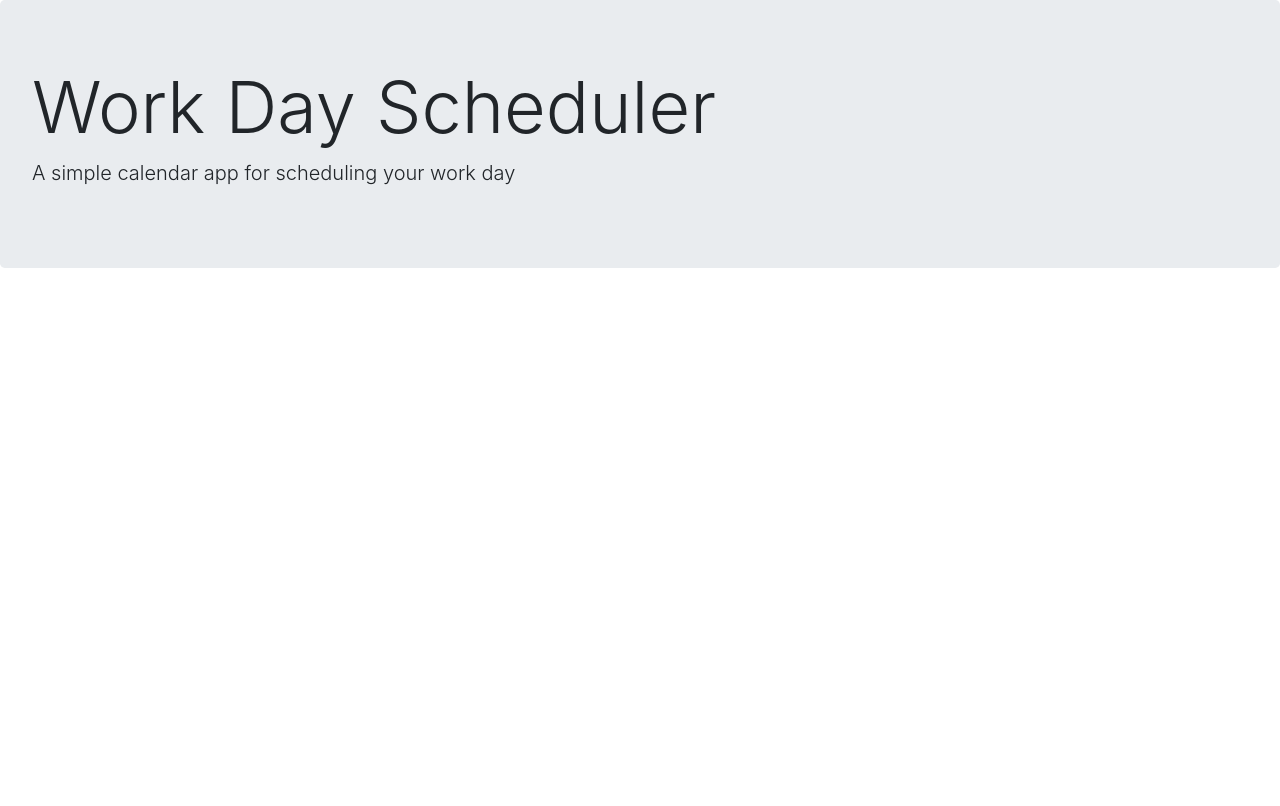
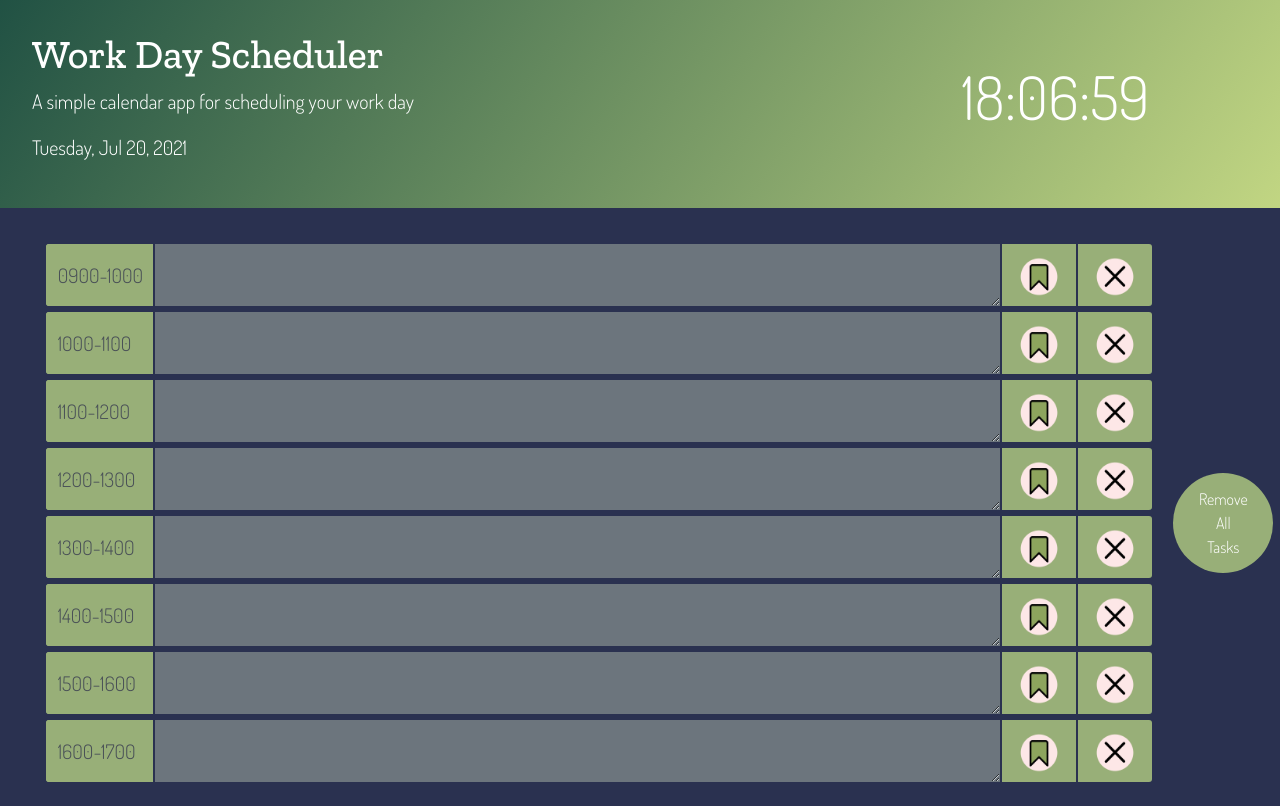
Before and after one commit to eliselabonte/work-tracker, a plain HTML site: page index.html in a window 1280 px wide. Drawn offline with nearby package versions, Linux system fonts and the light colour scheme; files that its build step writes are made by us from their sources.

Commit message:
Added functionality to JS, Icons for buttons, Screenshot and description to README.md, Made a button for remove all tasks

```diff
--- a/assets/script.js
+++ b/assets/script.js
@@ -0,0 +1,97 @@
+
+
+// const getLocalStorage = key => localStorage.getItem(key)
+function getLocalStorage(key) {
+    localStorage.getItem(key)
+}
+// const setLocalStorage = (key, data) => localStorage.setItem(key, data)
+
+$(function () {
+
+const $saveButton = $('.save');
+const $removeThisEntryButton = $('.remove');
+const $removeAllEntriesButton = $('.removeAllEntriesButton');
+const $dayDisplay = $('#currentDay');
+const $clockDisplay = $('#currentTime');
+
+let currentTime = dayjs();
+
+const availableHours = [ 9, 10, 11, 12, 13, 14, 15, 16 ];
+
+// if the hour for a row has already passed, change its color to gray
+function colorChangeRows()  {
+    availableHours.forEach(function(hour) {
+        const currentHour = currentTime.format('HH');
+        const $taskDetailsArea = $(`#${hour}`);
+        if (hour < currentHour) {
+            $taskDetailsArea.addClass('gray');
+        }
+    })
+};
+
+// check storage for data, enter data into corresponding time blocks
+function pullAllFromStorage()  {
+    availableHours.forEach((hour) => {
+        const data = localStorage.getItem(hour)
+        const $taskDetails = $(`#${hour}`);
+        $taskDetails.text(data);
+    })
+
+            // const $taskDetails = $('#' + hour);
+        // const name = 'susan'
+        //     `hello my name is ${name}`
+        //     'hello my name is' + name
+};
+
+$saveButton.click(function (e)   {
+
+    const $thingClicked = $(e.target);
+    const $correspondingTextArea = $thingClicked.closest('button').siblings('textarea');
+    const $newEntryKey = $correspondingTextArea.attr('data-index');
+    const $newEntryValue = $correspondingTextArea.val();
+
+    // save in local storage with corresponding time block
+    localStorage.setItem($newEntryKey, $newEntryValue)
+
+});
+
+$removeThisEntryButton.click(function (e){
+
+    const $thingClicked = $(e.target);
+    const $taskDetailsArea = $thingClicked.closest('button').siblings('textarea');
+    const $entryKey = $taskDetailsArea.attr('data-index');
+
+    localStorage.setItem($entryKey, '');
+
+    $taskDetailsArea.val('');
+
+});
+
+$removeAllEntriesButton.click(function () {
+
+    const $taskInputArea = $('textarea');
+    $taskInputArea.val('');
+    localStorage.clear();
+
+
+});
+
+// display the timer
+function keepTime() {
+
+    currentTime = dayjs();
+    const day = currentTime.format('dddd, MMM DD, YYYY');
+    const time = currentTime.format('HH:mm:ss');
+
+    $dayDisplay.text(day);
+    $clockDisplay.text(time);
+
+}
+
+setInterval(keepTime, 1000);
+
+pullAllFromStorage();
+
+colorChangeRows();
+
+});
--- a/assets/style.css
+++ b/assets/style.css
@@ -0,0 +1,117 @@
+html    {
+    --dark-blue: rgb(42, 49, 80);
+    --dark-green: rgb(31, 80, 67);
+    --light-green: rgb(195, 215, 131);
+    --soft-pink: rgb(233, 219, 210);
+    --gray: rgb(160, 160, 160);
+    --forest-green:rgb(152, 175, 120);
+    --forest-green-transparent:rgb(152, 175, 120, 0.6);
+    --header-transition:linear-gradient(125deg, rgb(31, 80, 67)0%, rgb(195, 215, 131))50%;
+    --body-transition: linear-gradient(rgb(42, 49, 80), rgb(108, 167, 142));
+    --body-font: 'Dosis', sans-serif;;
+    --header-font: 'Zilla Slab', serif;
+}
+
+body    {
+    background: var(--dark-blue);
+}
+
+textarea.form-control    {
+    background-color: var(--soft-pink);
+    border:2px solid var(--dark-blue);
+    font-family: var(--body-font);
+}
+
+div.input-group {
+    margin: 2px;
+}
+
+header.jumbotron    {
+    background: var(--header-transition);
+    padding-bottom: 30px;
+    padding-top: 30px;
+}
+
+h1  {
+    font-size:40px;
+    font-family: var(--header-font);
+}
+
+span.input-group-text, div.col-8 > p.lead, p.clock   {
+    font-family: var(--body-font);
+    font-size: 20px;
+}
+
+header.jumbotron h1, p {
+    color:white;
+}
+
+p.clock {
+    font-size: 60px;
+    vertical-align: center;
+}
+
+div.col-4   {
+    justify-content: center;
+    align-items: center;
+}
+
+div.container   {
+    margin-bottom:20px;
+}
+
+span.input-group-text   {
+    width:110px;
+    background-color: var(--forest-green);
+    border:2px solid var(--dark-blue);
+    border-right:none;
+}
+
+button.btn  {
+    background-color: var(--forest-green);
+    border:2px solid var(--dark-blue);
+    border-left:none;
+    border-radius:0px;
+}
+
+button.btn.remove   {
+    border-radius:0px 5px 5px 0px;
+}
+
+button.removeAllEntriesButton   {
+    height:100px;
+    width:100px;
+    border-radius: 50%;
+    font-family: var(--body-font);
+    border:none;
+}
+
+button.removeAllEntriesButton:hover {
+    background-color: brown;
+}
+
+div.container   {
+    margin-right:0px;
+    margin-left: 20px;
+}
+
+div.outer-container-with-remove-button   {
+    display:flex;
+    flex-direction:row;
+    justify-content: space-evenly;
+    align-items: center;
+}
+
+div.container > div.input-group > button.hover:hover  {
+    background-color: var(--forest-green-transparent);
+}
+
+img.save-img, img.remove-img {
+    height:50px;
+    width:auto;
+}
+
+textarea.gray    {
+    background-color: var(--gray);
+    color:black;
+}
--- a/index.html
+++ b/index.html
@@ -4,6 +4,10 @@
     <meta charset="UTF-8" />
     <meta name="viewport" content="width=device-width, initial-scale=1.0" />
     <meta http-equiv="X-UA-Compatible" content="ie=edge" />
+    <link rel="preconnect" href="https://fonts.googleapis.com">
+    <link rel="preconnect" href="https://fonts.gstatic.com" crossorigin>
+    <link href="https://fonts.googleapis.com/css2?family=Dosis:wght@300&family=Zilla+Slab:wght@500&display=swap" rel="stylesheet">
+    <script src="https://code.jquery.com/jquery-3.5.1.min.js"></script>
     <link
       rel="stylesheet"
       href="https://stackpath.bootstrapcdn.com/bootstrap/4.3.1/css/bootstrap.min.css"
@@ -18,21 +22,102 @@
       href="https://fonts.googleapis.com/css?family=Open+Sans&display=swap"
       rel="stylesheet"
     />
-    <link rel="stylesheet" href="style.css" />
+    <link rel="stylesheet" href="./assets/style.css" />
     <title>Work Day Scheduler</title>
   </head>
 
   <body>
-    <header class="jumbotron">
-      <h1 class="display-3">Work Day Scheduler</h1>
-      <p class="lead">A simple calendar app for scheduling your work day</p>
-      <p id="currentDay" class="lead"></p>
+    <header class="jumbotron grid row">
+        <div class="col-8">
+            <h1>Work Day Scheduler</h1>
+            <p class="lead">A simple calendar app for scheduling your work day</p>
+            <p id="currentDay" class="lead">Today's Date</p>
+        </div>
+        <div class="col-4 d-flex">
+            <p id="currentTime" class="lead clock">00:00:00</p>
+        </div>
     </header>
-    <div class="container">
-      <!-- Timeblocks go here -->
+
+    <div id="outer-container-with-remove-button" class="outer-container-with-remove-button" >
+          <div class="container">
+
+            <div class="input-group">
+              <div class="input-group-prepend">
+                <span class="input-group-text">0900-1000</span>
+              </div>
+              <textarea class="form-control" data-index="9" id="9"></textarea>
+              <button type="button" class="btn btn-info hover save"><img class="save-img" src="assets/Save_Icon.png" /></button>
+              <button type="button" class="btn btn-info hover remove"><img class="remove-img" src="assets/remove_icon.png" /></button>
+            </div>
+
+            <div class="input-group">
+              <div class="input-group-prepend">
+                <span class="input-group-text">1000-1100</span>
+              </div>
+              <textarea class="form-control" data-index="10" id="10"></textarea>
+              <button type="button" class="btn btn-info hover save"><img class="save-img" src="assets/Save_Icon.png" /></button>
+              <button type="button" class="btn btn-info hover remove"><img class="remove-img" src="assets/remove_icon.png" /></button>
+            </div>
+
+            <div class="input-group">
+              <div class="input-group-prepend">
+                <span class="input-group-text">1100-1200</span>
+              </div>
+              <textarea class="form-control" data-index="11" id="11"></textarea>
+              <button type="button" class="btn btn-info hover save"><img class="save-img" src="assets/Save_Icon.png" /></button>
+              <button type="button" class="btn btn-info hover remove"><img class="remove-img" src="assets/remove_icon.png" /></button>
+            </div>
+
+              <div class="input-group">
+                  <div class="input-group-prepend">
+                  <span class="input-group-text">1200-1300</span>
+                  </div>
+                  <textarea class="form-control" data-index="12" id="12"></textarea>
+                  <button type="button" class="btn btn-info hover save"><img class="save-img" src="assets/Save_Icon.png" /></button>
+                  <button type="button" class="btn btn-info hover remove"><img class="remove-img" src="assets/remove_icon.png" /></button>
+              </div>
+
+              <div class="input-group">
+                  <div class="input-group-prepend">
+                  <span class="input-group-text">1300-1400</span>
+                  </div>
+                  <textarea class="form-control" data-index="13" id="13"></textarea>
+                  <button type="button" class="btn btn-info hover save"><img class="save-img" src="assets/Save_Icon.png" /></button>
+                  <button type="button" class="btn btn-info hover remove"><img class="remove-img" src="assets/remove_icon.png" /></button>
+              </div>
+
+              <div class="input-group">
+                  <div class="input-group-prepend">
+                  <span class="input-group-text">1400-1500</span>
+                  </div>
+                  <textarea class="form-control" data-index="14" id="14"></textarea>
+                  <button type="button" class="btn btn-info hover save"><img class="save-img" src="assets/Save_Icon.png" /></button>
+                  <button type="button" class="btn btn-info hover remove"><img class="remove-img" src="assets/remove_icon.png" /></button>
+              </div>
+
+              <div class="input-group">
+                  <div class="input-group-prepend">
+                      <span class="input-group-text">1500-1600</span>
+                  </div>
+                  <textarea class="form-control" data-index="15" id="15"></textarea>
+                  <button type="button" class="btn btn-info hover save"><img class="save-img" src="assets/Save_Icon.png" /></button>
+                  <button type="button" class="btn btn-info hover remove"><img class="remove-img" src="assets/remove_icon.png" /></button>
+              </div>
+
+              <div class="input-group">
+                  <div class="input-group-prepend">
+                  <span class="input-group-text">1600-1700</span>
+                  </div>
+                  <textarea class="form-control" data-index="16" id="16"></textarea>
+                  <button type="button" class="btn btn-info hover save"><img class="save-img" src="assets/Save_Icon.png" /></button>
+                  <button type="button" class="btn btn-info hover remove"><img class="remove-img" src="assets/remove_icon.png" /></button>
+              </div>
+          </div>
+
+          <button type="button" class="removeAllEntriesButton btn btn-info">Remove</br>All</br>Tasks</button>
+
     </div>
-
-    <script src="https://cdnjs.cloudflare.com/ajax/libs/jquery/3.2.1/jquery.min.js"></script>
-    <script src="https://cdnjs.cloudflare.com/ajax/libs/moment.js/2.24.0/moment.min.js"></script>
+    <script src="https://unpkg.com/dayjs"></script>
+    <script src="assets/script.js"></script>
   </body>
 </html>
```
Also changed, not shown: assets/Save_Icon.png (added), assets/Task-List-Screenshot.png (added), assets/remove_icon.png (added), 3 other files.
